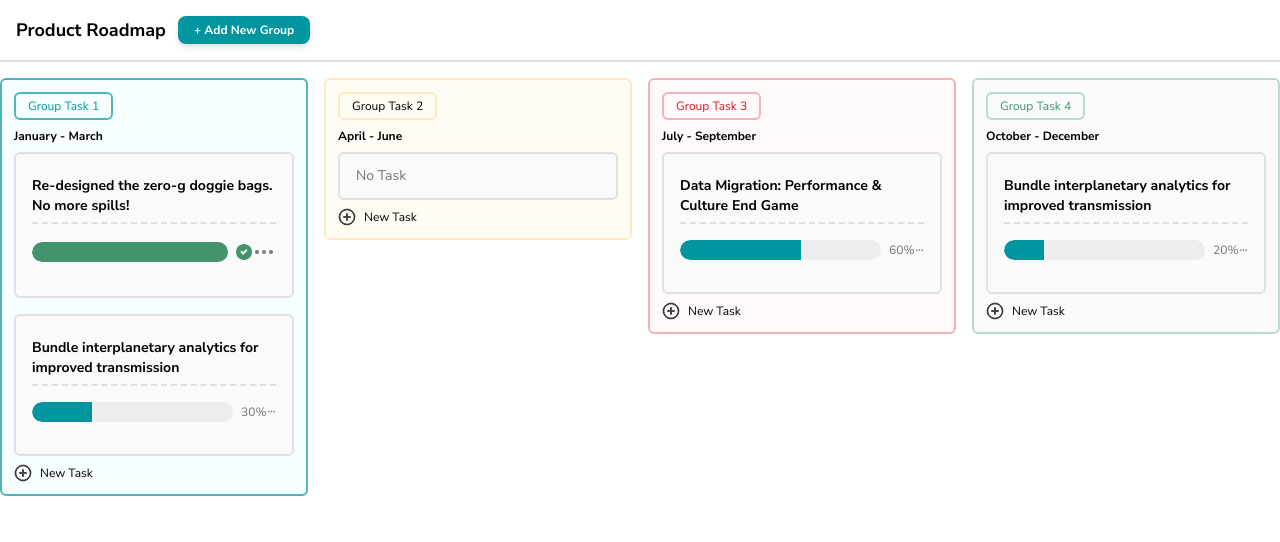
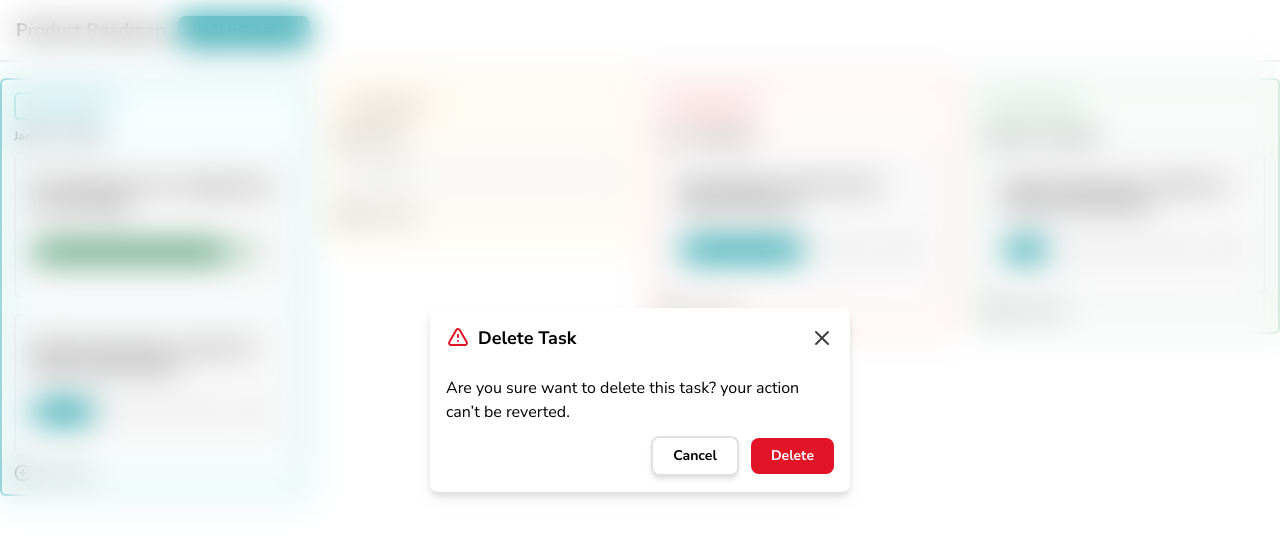
Before and after one commit to haikelz/product-engineer-frontend-test, a React (Vite) app: page /v1 in a window 1280 px wide. Shown: the top 542 px of the page. Built offline with nearby package versions, Linux system fonts and the light colour scheme.

Commit message:
feat: add modal `delete task`

```diff
--- a/src/pages/v1.tsx
+++ b/src/pages/v1.tsx
@@ -7,7 +7,6 @@ import {
   dataAtom,
   isOpenAddNewGroupModalAtom,
   isOpenCreateTaskModalAtom,
-  isOpenEditTaskModalAtom,
 } from "../store";
 
 export default function VersionOne() {
@@ -242,6 +241,44 @@ export default function VersionOne() {
           </div>
         </div>
       ) : null}
+      <div className="w-full flex justify-center items-center fixed backdrop-blur-lg top-0 min-h-screen">
+        <div className="bg-white drop-shadow-lg w-[420px] p-4 rounded-lg">
+          <div className="w-full flex justify-between items-center">
+            <div className="flex justify-center items-center w-fit space-x-2">
+              <img src="/images/danger.svg" alt="danger" />
+              <p className="text-lg font-bold">Delete Task</p>
+            </div>
+            <button
+              type="button"
+              onClick={() => setIsOpenCreateTaskModal(false)}
+            >
+              <img src="/images/close.svg" alt="close" />
+            </button>
+          </div>
+          <div className="mt-6">
+            <p>
+              Are you sure want to delete this task? your action can’t be
+              reverted.
+            </p>
+            <div className="w-full flex mt-3 justify-end items-center">
+              <div className="flex justify-center items-center w-fit space-x-3">
+                <button
+                  type="button"
+                  className="rounded-lg border-2 border-[#E0E0E0] shadow-md font-bold text-sm px-5 py-2"
+                >
+                  Cancel
+                </button>
+                <button
+                  type="button"
+                  className="rounded-lg bg-danger-main text-sm text-white px-5 py-2 font-bold"
+                >
+                  Delete
+                </button>
+              </div>
+            </div>
+          </div>
+        </div>
+      </div>
     </>
   );
 }
--- a/src/store/index.ts
+++ b/src/store/index.ts
@@ -66,3 +66,4 @@ export const isOpenMoreIdAtom = atom<string>("");
 export const isOpenCreateTaskModalAtom = atom<boolean>(false);
 export const isOpenEditTaskModalAtom = atom<boolean>(false);
 export const isOpenAddNewGroupModalAtom = atom<boolean>(false);
+export const isOpenDeleteModalAtom = atom<boolean>(false);
```
Also changed, not shown: public/images/danger.svg (added).
